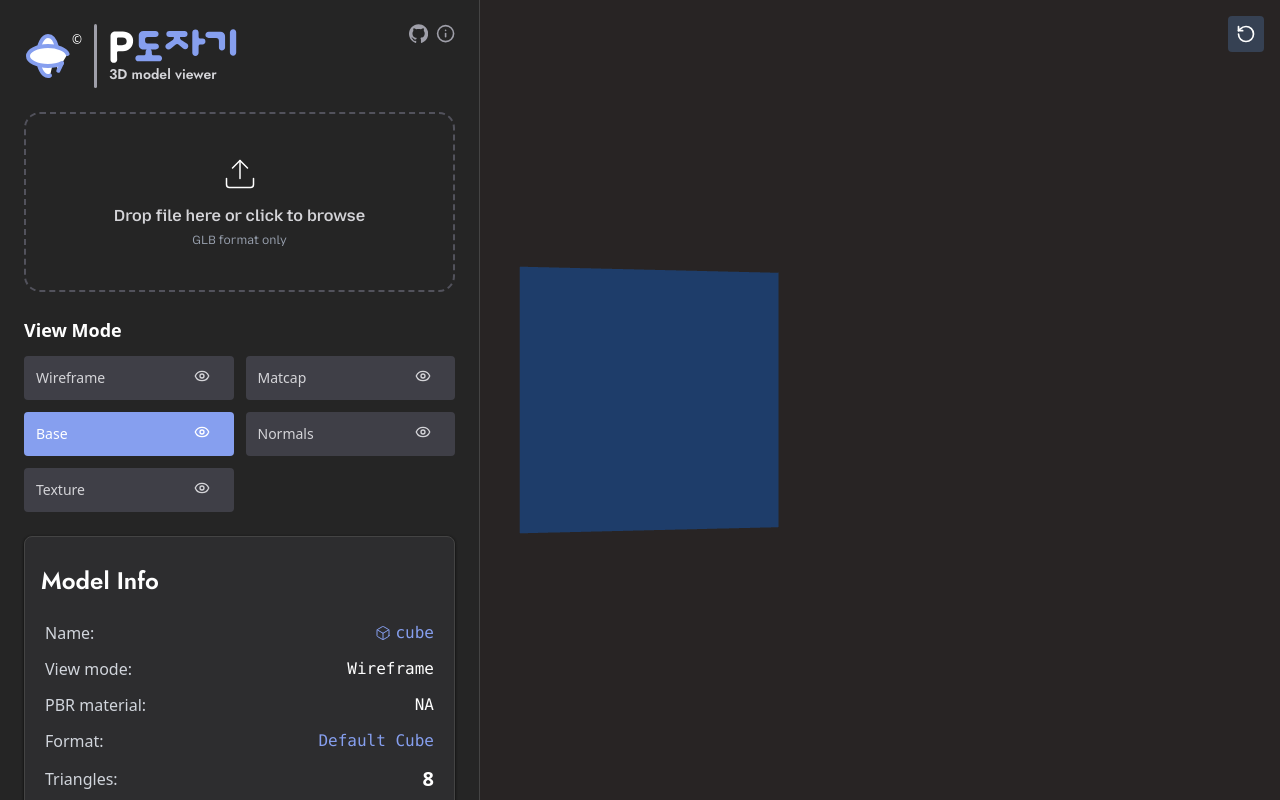
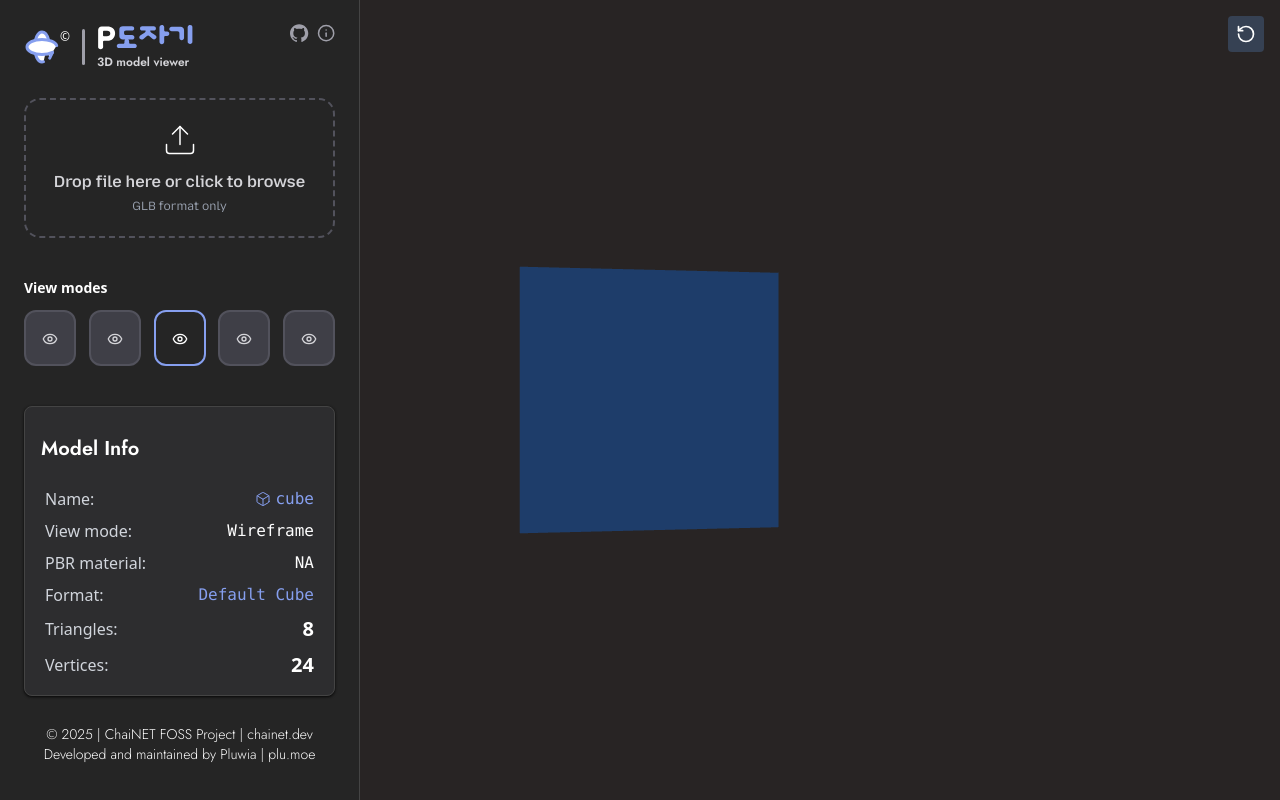
Before and after one commit to Chai-NET/Porcelana, a React (Vite) app: page / in a window 1280 px wide. Built offline with nearby package versions, Linux system fonts and the light colour scheme.

Commit message:
0.13 | UI Fixes

```diff
--- a/src/components/3d-viewer/SidePanel/FileUpload.jsx
+++ b/src/components/3d-viewer/SidePanel/FileUpload.jsx
@@ -2,7 +2,7 @@ import { Upload } from "lucide-react";
 
 const FileUpload = ({ onFileUpload }) => (
   <div className="group mb-6 transition-all duration-500 ease-in-out">
-    <label className="shadow-midBlack/0 flex h-45 w-full cursor-pointer items-center justify-center rounded-2xl border-[0.14rem] border-dashed border-zinc-600 shadow-lg transition-all duration-500 ease-in-out group-hover:border-zinc-100 group-hover:shadow-white/30">
+    <label className="shadow-midBlack/0 flex h-35 w-full cursor-pointer items-center justify-center rounded-2xl border-[0.14rem] border-dashed border-zinc-600 shadow-lg transition-all duration-500 ease-in-out group-hover:border-zinc-100 group-hover:shadow-white/30 2xl:h-45">
       <div className="font-mozilla text-center">
         <Upload
           className="mx-auto mb-3 size-9 stroke-1 transition-normal duration-700 ease-in-out group-hover:stroke-3"
--- a/src/components/3d-viewer/SidePanel/ModelInfo.jsx
+++ b/src/components/3d-viewer/SidePanel/ModelInfo.jsx
@@ -3,9 +3,9 @@ import { IoCubeOutline } from "react-icons/io5";
 
 const ModelInfo = ({ stats }) => (
   <div className="border-corner shadow-darkBlack rounded-lg border bg-zinc-700/30 p-4 shadow">
-    <h3 className="font-jost my-3 mb-6 text-2xl font-semibold">Model Info</h3>
+    <h3 className="font-jost my-3 mb-6 text-xl font-semibold">Model Info</h3>
 
-    <div className="space-y-3 px-1">
+    <div className="space-y-2 px-1 2xl:space-y-3">
       {/* Name */}
       <div className="flex items-center justify-between">
         <span className="text-gray-300">Name:</span>
--- a/src/components/3d-viewer/SidePanel/TitlePanel.jsx
+++ b/src/components/3d-viewer/SidePanel/TitlePanel.jsx
@@ -5,20 +5,22 @@ import { LuRotate3D, LuInfo } from "react-icons/lu";
 export default function Title() {
   return (
     <>
-      <div className="mb-6 flex items-start justify-between">
+      <div className="mb-3 flex items-start justify-between 2xl:mb-6">
         <div className="flex w-full items-center gap-3">
           <div className="flex">
-            <LuRotate3D className="stroke-accent size-12 fill-white" />
-            <p className="text-xs">&#169;</p>
+            <LuRotate3D className="stroke-accent size-9 fill-white 2xl:size-12" />
+            <p className="invisible absolute text-xs xl:visible xl:relative">
+              &#169;
+            </p>
           </div>
-          <div className="h-16 w-[3px] rounded-full bg-zinc-400" />
+          <div className="h-9 w-[3px] rounded-full bg-zinc-400 2xl:h-12" />
           <div>
             <img
               src={LogoTitle}
-              className="w-32"
+              className="w-24 2xl:w-26"
               alt="Porcelana (Korean: P-Ceramic)"
             />
-            <h3 className="font-jost text-sm font-semibold text-zinc-300">
+            <h3 className="font-jost mt-1 text-xs font-semibold text-zinc-300">
               3D model viewer
             </h3>
           </div>
--- a/src/components/3d-viewer/SidePanel/ViewModeControls.jsx
+++ b/src/components/3d-viewer/SidePanel/ViewModeControls.jsx
@@ -2,10 +2,10 @@ import { Eye } from "lucide-react";
 
 const ViewModeControls = ({ viewMode, setViewMode }) => (
   <div className="mb-6">
-    <label className="font-Poppins mb-3 block text-lg font-semibold">
-      View Mode
+    <label className="font-Poppins mb-3 block text-sm font-semibold">
+      View modes
     </label>
-    <div className="grid grid-cols-2 gap-3">
+    <div className="flex justify-between gap-1 2xl:gap-3">
       {[
         { key: "wireframe", label: "Wireframe" },
         { key: "matcap", label: "Matcap" },
@@ -17,14 +17,14 @@ const ViewModeControls = ({ viewMode, setViewMode }) => (
         <button
           key={key}
           onClick={() => setViewMode(key)}
-          className={`flex w-full justify-between rounded p-3 text-left text-sm text-nowrap transition-colors ${
+          className={`rounded-xl border-2 p-3 text-left text-sm text-nowrap transition-colors md:p-4 2xl:p-5 ${
             viewMode === key
-              ? "bg-accent text-white"
-              : "bg-zinc-700 text-zinc-300 hover:bg-gray-600"
+              ? "border-accent text-white"
+              : "border-zinc-600 bg-zinc-700 text-zinc-300 hover:bg-gray-600"
           }`}
         >
-          {label}
-          <Eye size={16} className="mr-3 inline" />
+          {/* {label} */}
+          <Eye size={16} className="inline" />
         </button>
       ))}
     </div>
--- a/src/components/3d-viewer/SidePanel/sidePanel.jsx
+++ b/src/components/3d-viewer/SidePanel/sidePanel.jsx
@@ -5,11 +5,15 @@ import TitlePanel from "./TitlePanel";
 import Instructions from "./Instructions";
 
 const SidePanel = ({ viewMode, setViewMode, stats, onFileUpload }) => (
-  <div className="bg-midBlack border-corner fixed flex h-dvh flex-col border-r p-6 md:w-120 2xl:w-100">
+  <div className="bg-midBlack border-corner fixed flex h-dvh flex-col justify-between border-r p-6 md:w-90 2xl:w-100">
     <TitlePanel />
     <FileUpload onFileUpload={onFileUpload} />
     <ViewModeControls viewMode={viewMode} setViewMode={setViewMode} />
     <ModelInfo stats={stats} />
+    <h2 className="font-jost mx-auto py-3 text-center text-sm font-light">
+      © 2025 | ChaiNET FOSS Project | chainet.dev <br />
+      Developed and maintained by Pluwia | plu.moe
+    </h2>
     {/* <Instructions /> */}
   </div>
 );
```
